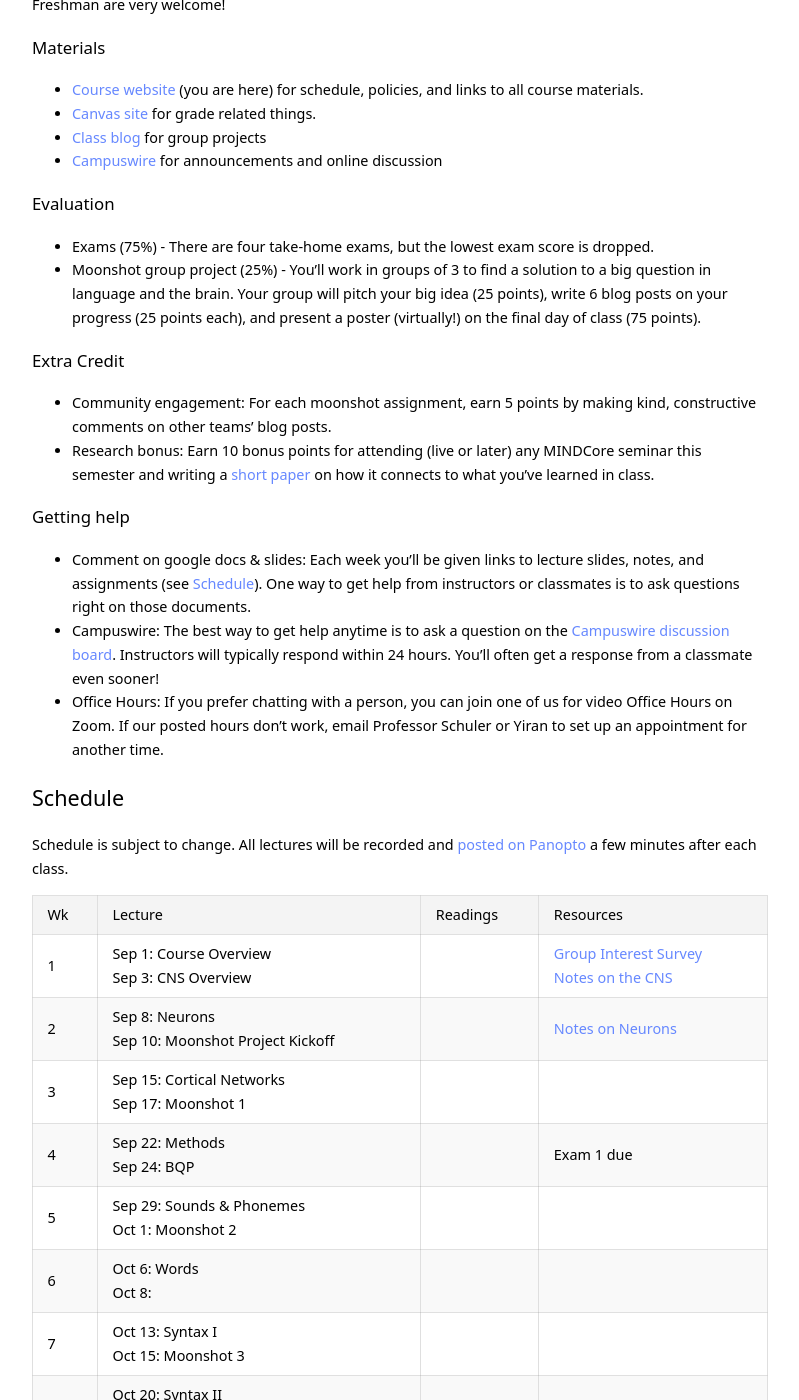
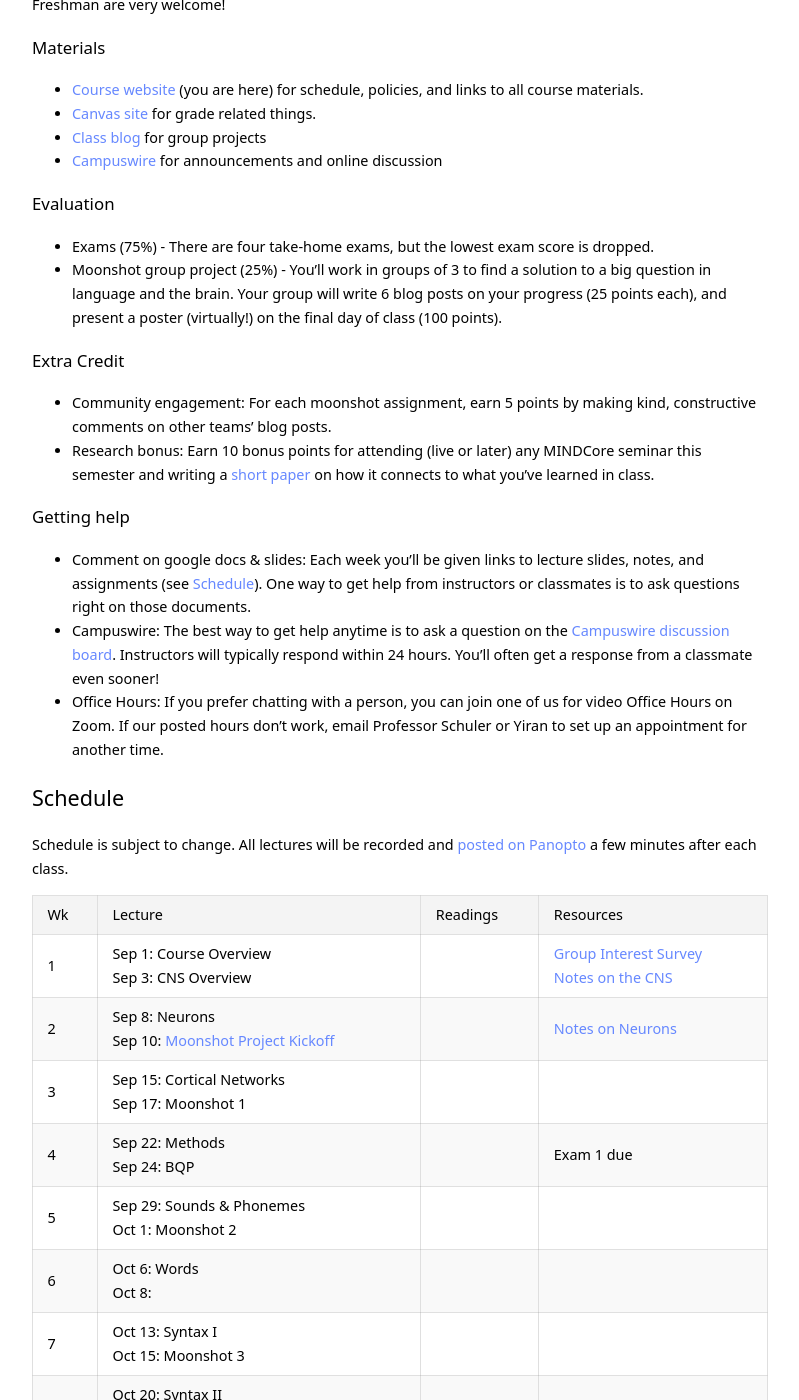
Before and after one commit to kschuler/ling104, a Jekyll site: the page built from index.md, in a window 1280 px wide and 1400 px high, scrolled down 911 px. Shown: the whole window, without its empty margins (240-1039 px from the left). Built offline with Jekyll 4.4.1, drawn with Linux system fonts in a browser that asks for light colours.

Commit message:
Update index.md

```diff
--- a/index.md
+++ b/index.md
@@ -31,7 +31,7 @@ This course offers an introduction to the brain basis of language. Our goal is t
 
 ### Evaluation
 - **Exams (75%)** - There are four take-home exams, but the lowest exam score is dropped.
-- **Moonshot group project (25%)** -  You'll work in groups of 3 to find a solution to a big question in language and the brain. Your group will pitch your big idea (25 points), write 6 blog posts on your progress (25 points each), and present a poster (virtually!) on the final day of class (75 points).
+- **Moonshot group project (25%)** -  You'll work in groups of 3 to find a solution to a big question in language and the brain. Your group will write 6 blog posts on your progress (25 points each), and present a poster (virtually!) on the final day of class (100 points).
 
 ### Extra Credit
 - **Community engagement:** For each moonshot assignment, earn 5 points by making kind, constructive comments on other teams' blog posts.
@@ -48,7 +48,7 @@ Schedule is subject to change. All lectures will be recorded and [posted on Pano
 Wk  | Lecture | Readings | Resources
   --- | --- | --- | ---
 1 | Sep 1: Course Overview <br> Sep 3: CNS Overview| | [Group Interest Survey]() <br>[Notes on the CNS](https://docs.google.com/document/d/1PRnxbS35voE_a0O-zt9b5AgpzA90kzHGQmPOjIeMIoo)
-2 | Sep 8: Neurons <br> Sep 10: Moonshot Project Kickoff | | [Notes on Neurons](https://docs.google.com/document/d/10m2TaXG4dH76JJWaoWzONSnLYD6Opt5RjLd1bbx04pE/edit?usp=sharing)
+2 | Sep 8: Neurons <br> Sep 10: [Moonshot Project Kickoff](https://docs.google.com/document/d/1R1Kg8u-a-HrHxRMTSBi6Wd1KjRrRTWkI7H1oB5bquEY/edit) | | [Notes on Neurons](https://docs.google.com/document/d/10m2TaXG4dH76JJWaoWzONSnLYD6Opt5RjLd1bbx04pE/edit?usp=sharing)
 3 | Sep 15: Cortical Networks <br> Sep 17: Moonshot 1| |
 4 | Sep 22: Methods <br> Sep 24: BQP| | Exam 1 due
 5 | Sep 29: Sounds & Phonemes<br> Oct 1: Moonshot 2 | |
```
